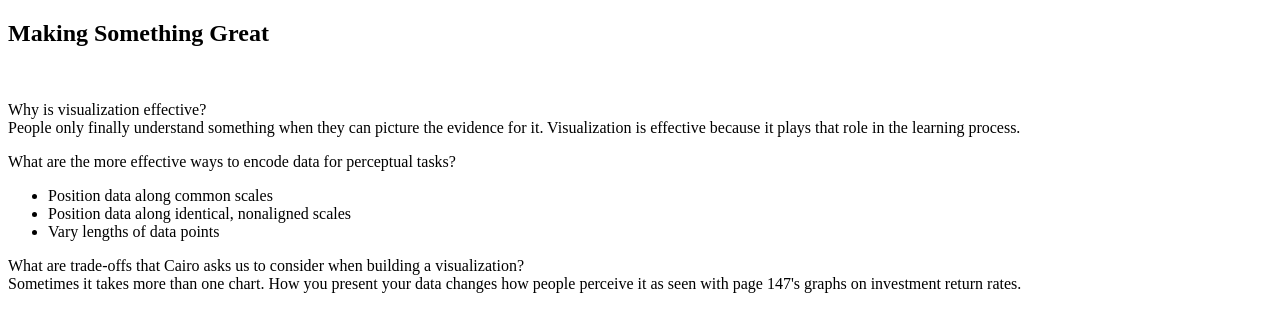
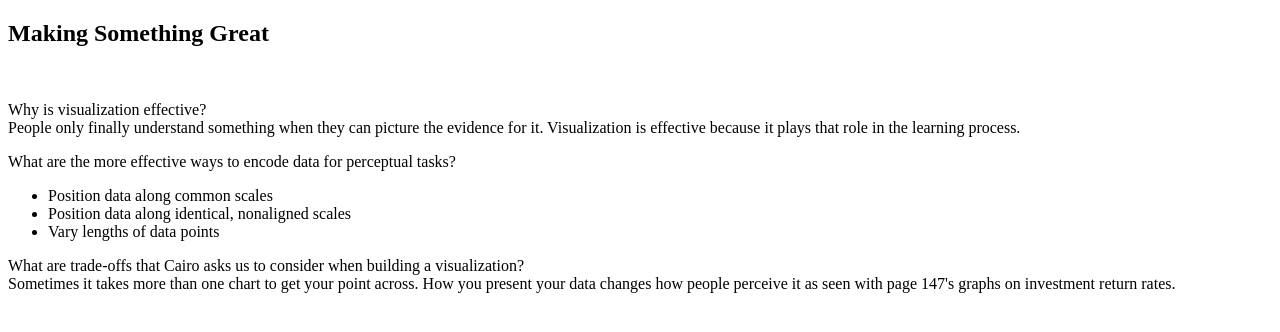
Before and after one commit to jacobballard/greatVisualization, a plain HTML site: page index.html in a window 1280 px wide. Drawn offline with Linux system fonts and the light colour scheme.

Commit message:
Grammar check

```diff
--- a/index.html
+++ b/index.html
@@ -13,7 +13,7 @@
     <li>Position data along identical, nonaligned scales</li>
     <li>Vary lengths of data points</li>
     </ul></p>
-    <p>What are trade-offs that Cairo asks us to consider when building a visualization?<br />Sometimes it takes more than one chart.  How you present your data changes how people perceive it as seen with page 147's graphs on investment return rates.
+    <p>What are trade-offs that Cairo asks us to consider when building a visualization?<br />Sometimes it takes more than one chart to get your point across.  How you present your data changes how people perceive it as seen with page 147's graphs on investment return rates.
     </p>
   </body>
 </html>
```
